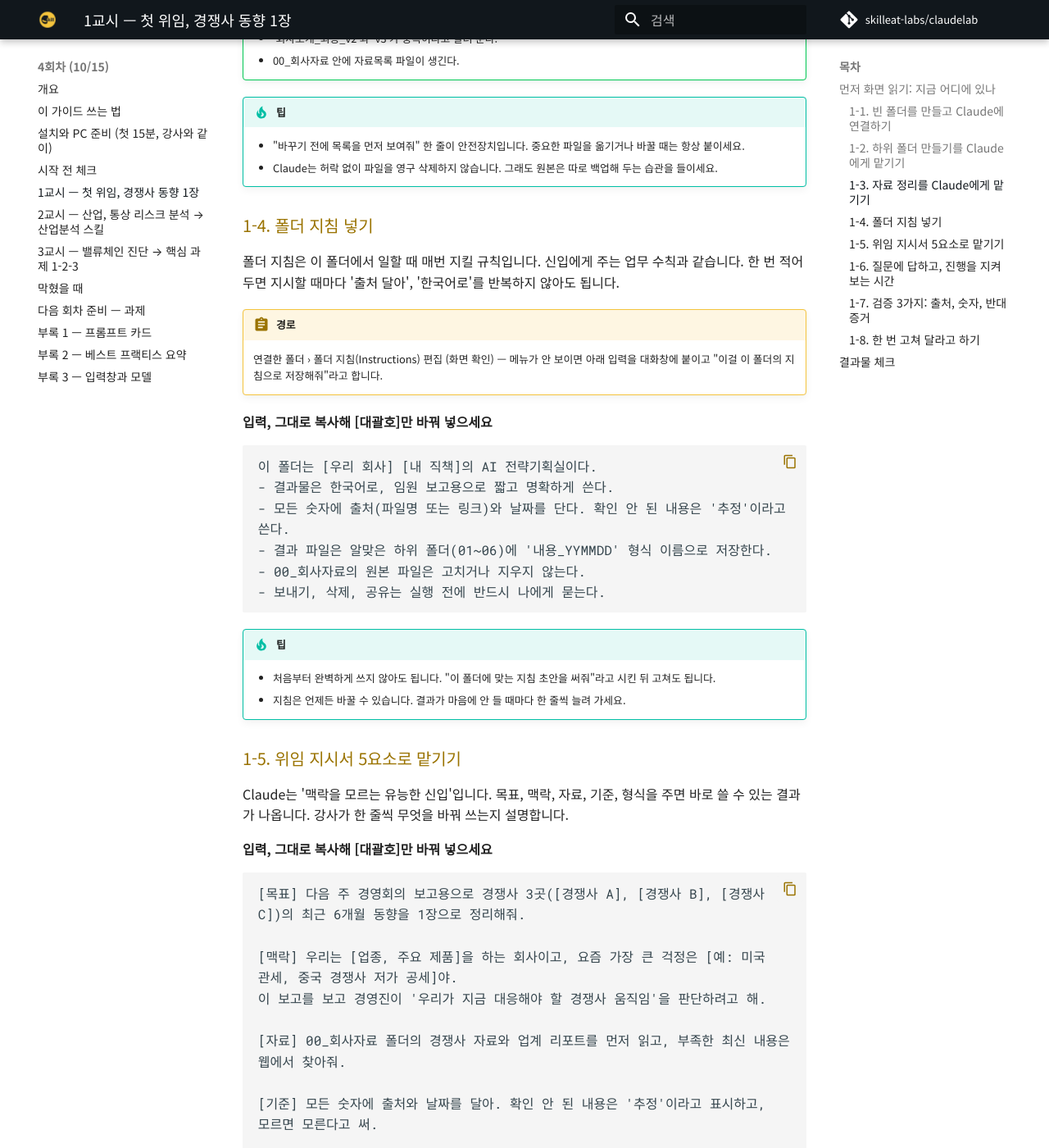
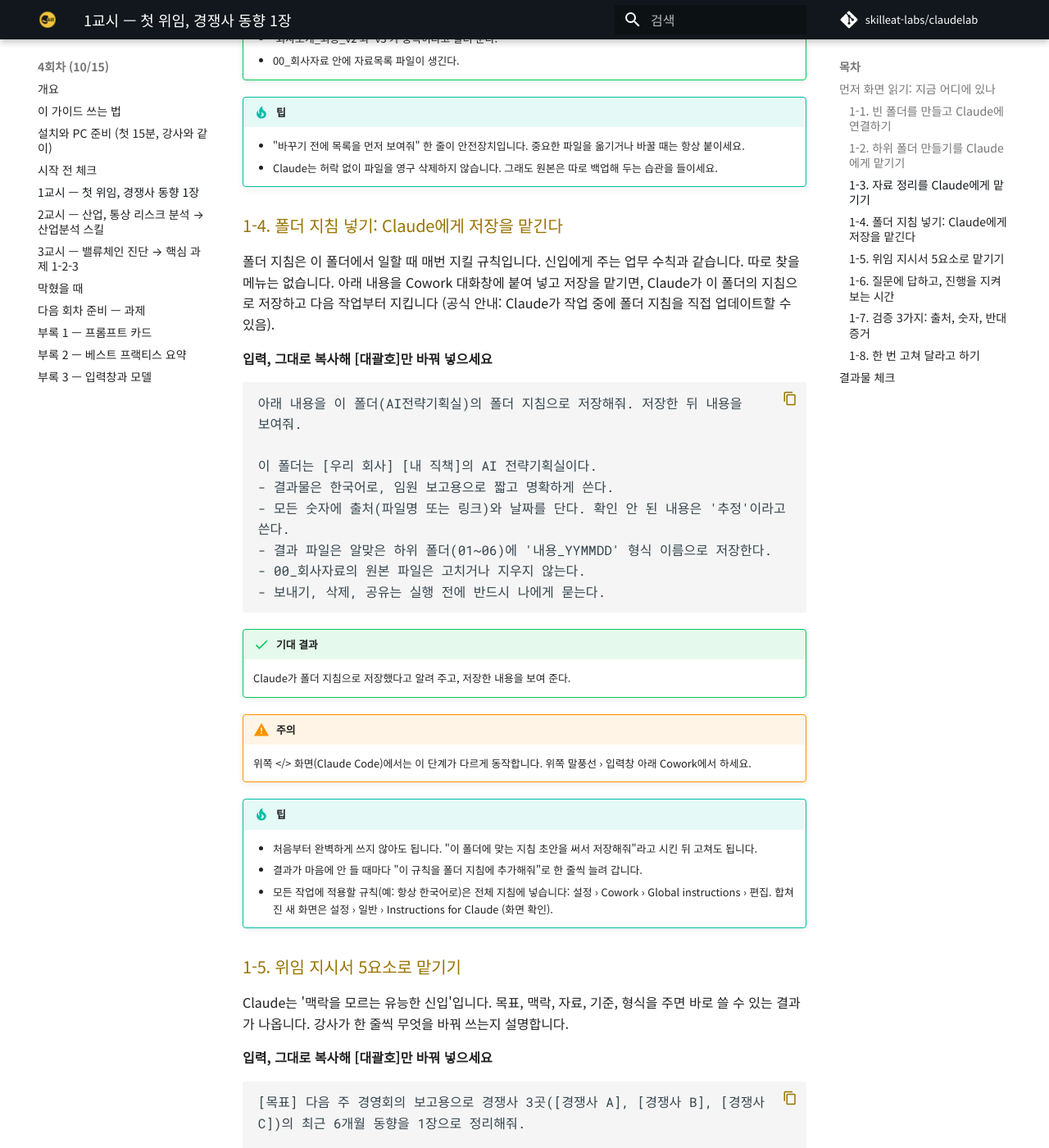
Before and after one commit to skilleat-labs/claudelab, an MkDocs documentation site: the page built from docs/day4/04.md, in a window 1280 px wide and 1400 px high, scrolled down 3400 px. Shown: the whole window at 82% size. Built offline with MkDocs 1.6.1 and Material for MkDocs 9.7.7, drawn with Linux system fonts in a browser that asks for light colours; comment, search, counter and statistics services are not loaded.

Commit message:
1-4 폴더 지침: 메뉴 찾기 대신 Claude에게 저장을 맡기는 방식으로
공식 문서에 폴더 지침 편집 메뉴 위치가 없음. Claude가 작업 중에 폴더 지침을 업데이트할 수 있다는 안내에 맞춤.
전체 지침 메뉴(설정 › Cowork › Global instructions, 새 화면은 설정 › 일반)는 팁으로.

Co-Authored-By: Claude Opus 5.5 <noreply@anthropic.com>

````diff
--- a/docs/day4/04.md
+++ b/docs/day4/04.md
@@ -104,16 +104,15 @@ AI전략기획실 맨 위에 놓은 파일들을 하나씩 열어서 내용을
     - "바꾸기 전에 목록을 먼저 보여줘" 한 줄이 안전장치입니다. 중요한 파일을 옮기거나 바꿀 때는 항상 붙이세요.
     - Claude는 허락 없이 파일을 영구 삭제하지 않습니다. 그래도 원본은 따로 백업해 두는 습관을 들이세요.
 
-### 1-4. 폴더 지침 넣기
+### 1-4. 폴더 지침 넣기: Claude에게 저장을 맡긴다
 
-폴더 지침은 이 폴더에서 일할 때 매번 지킬 규칙입니다. 신입에게 주는 업무 수칙과 같습니다. 한 번 적어 두면 지시할 때마다 '출처 달아', '한국어로'를 반복하지 않아도 됩니다.
-
-!!! abstract "경로"
-    연결한 폴더 › 폴더 지침(Instructions) 편집 (화면 확인)  — 메뉴가 안 보이면 아래 입력을 대화창에 붙이고 "이걸 이 폴더의 지침으로 저장해줘"라고 합니다.
+폴더 지침은 이 폴더에서 일할 때 매번 지킬 규칙입니다. 신입에게 주는 업무 수칙과 같습니다. 따로 찾을 메뉴는 없습니다. 아래 내용을 Cowork 대화창에 붙여 넣고 저장을 맡기면, Claude가 이 폴더의 지침으로 저장하고 다음 작업부터 지킵니다 (공식 안내: Claude가 작업 중에 폴더 지침을 직접 업데이트할 수 있음).
 
 **입력, 그대로 복사해 [대괄호]만 바꿔 넣으세요**
 
 ```text
+아래 내용을 이 폴더(AI전략기획실)의 폴더 지침으로 저장해줘. 저장한 뒤 내용을 보여줘.
+
 이 폴더는 [우리 회사] [내 직책]의 AI 전략기획실이다.
 - 결과물은 한국어로, 임원 보고용으로 짧고 명확하게 쓴다.
 - 모든 숫자에 출처(파일명 또는 링크)와 날짜를 단다. 확인 안 된 내용은 '추정'이라고 쓴다.
@@ -122,9 +121,16 @@ AI전략기획실 맨 위에 놓은 파일들을 하나씩 열어서 내용을
 - 보내기, 삭제, 공유는 실행 전에 반드시 나에게 묻는다.
 ```
 
+!!! success "기대 결과"
+    Claude가 폴더 지침으로 저장했다고 알려 주고, 저장한 내용을 보여 준다.
+
+!!! warning "주의"
+    위쪽 &lt;/&gt; 화면(Claude Code)에서는 이 단계가 다르게 동작합니다. 위쪽 말풍선 › 입력창 아래 Cowork에서 하세요.
+
 !!! tip "팁"
-    - 처음부터 완벽하게 쓰지 않아도 됩니다. "이 폴더에 맞는 지침 초안을 써줘"라고 시킨 뒤 고쳐도 됩니다.
-    - 지침은 언제든 바꿀 수 있습니다. 결과가 마음에 안 들 때마다 한 줄씩 늘려 가세요.
+    - 처음부터 완벽하게 쓰지 않아도 됩니다. "이 폴더에 맞는 지침 초안을 써서 저장해줘"라고 시킨 뒤 고쳐도 됩니다.
+    - 결과가 마음에 안 들 때마다 "이 규칙을 폴더 지침에 추가해줘"로 한 줄씩 늘려 갑니다.
+    - 모든 작업에 적용할 규칙(예: 항상 한국어로)은 전체 지침에 넣습니다: 설정 › Cowork › Global instructions › 편집. 합쳐진 새 화면은 설정 › 일반 › Instructions for Claude (화면 확인).
 
 ### 1-5. 위임 지시서 5요소로 맡기기
 
````
Also changed, not shown: docs/day4/09.md (+1 -1 lines).
